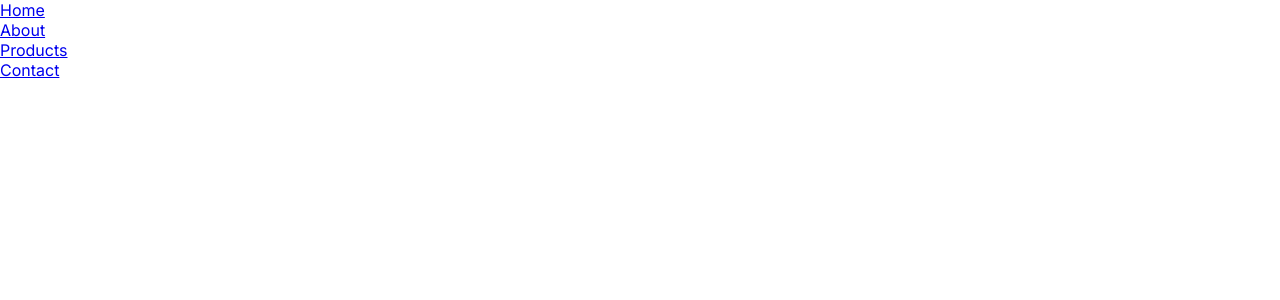
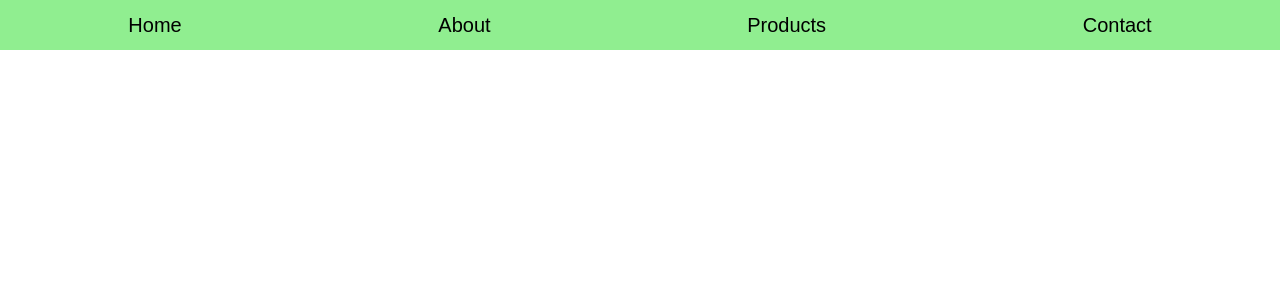
Before and after one commit to evanjschmitt/N317, a Next.js app in the folder homework01/: page / in a window 1280 px wide. Shown: the top 300 px of the page. Built offline with nearby package versions, Linux system fonts and the light colour scheme.

Commit message:
Styling Update * Added README * Completed nav styling

```diff
--- a/homework01/src/app/layout.js
+++ b/homework01/src/app/layout.js
@@ -1,7 +1,4 @@
-import { Inter } from "next/font/google";
 import "./globals.css";
-
-const inter = Inter({ subsets: ["latin"] });
 
 export const metadata = {
   title: "Create Next App",
@@ -11,7 +8,7 @@ export const metadata = {
 export default function RootLayout({ children }) {
   return (
     <html lang="en">
-      <body className={inter.className}>{children}</body>
+      <body>{children}</body>
     </html>
   );
 }
--- a/homework01/src/app/page.js
+++ b/homework01/src/app/page.js
@@ -1,7 +1,18 @@
+"use client";
+import homeStyles from "./page.module.css";
+
 export default function Home() {
+  const headerStyle = {
+    backgroundcolor: "slategrey",
+    height: "100px",
+    display: "flex",
+    alignitems: "center",
+    justifyContent: "center"
+
+  }
   return (
     <main>
-      <nav>
+      <nav className={homeStyles.homeNav}>
         <ul>
           <li>
             <a href="#">Home</a>
--- /dev/null
+++ b/homework01/src/app/page.module.css
@@ -0,0 +1,28 @@
+.homeNav {
+    height: 50px;
+    width: 100%;
+    background-color: lightgreen;
+  }
+
+  .homeNav ul {
+    width: 100%;
+    height: 50px;
+    display: flex;
+    flex-direction: row;
+    justify-content: space-around;
+    align-items: center;
+  }
+
+  .homeNav ul li {
+    list-style: none;
+  }
+
+  .homeNav ul li a {
+    text-decoration: none;
+    color: black;
+    font-size: 20px;
+    font-family: Arial, Helvetica, sans-serif
+  }
+  .homeNav a:hover {
+    font-weight: bolder;
+  }
```
Also changed, not shown: 1 other file (tests, documents, lock files or other folders).
